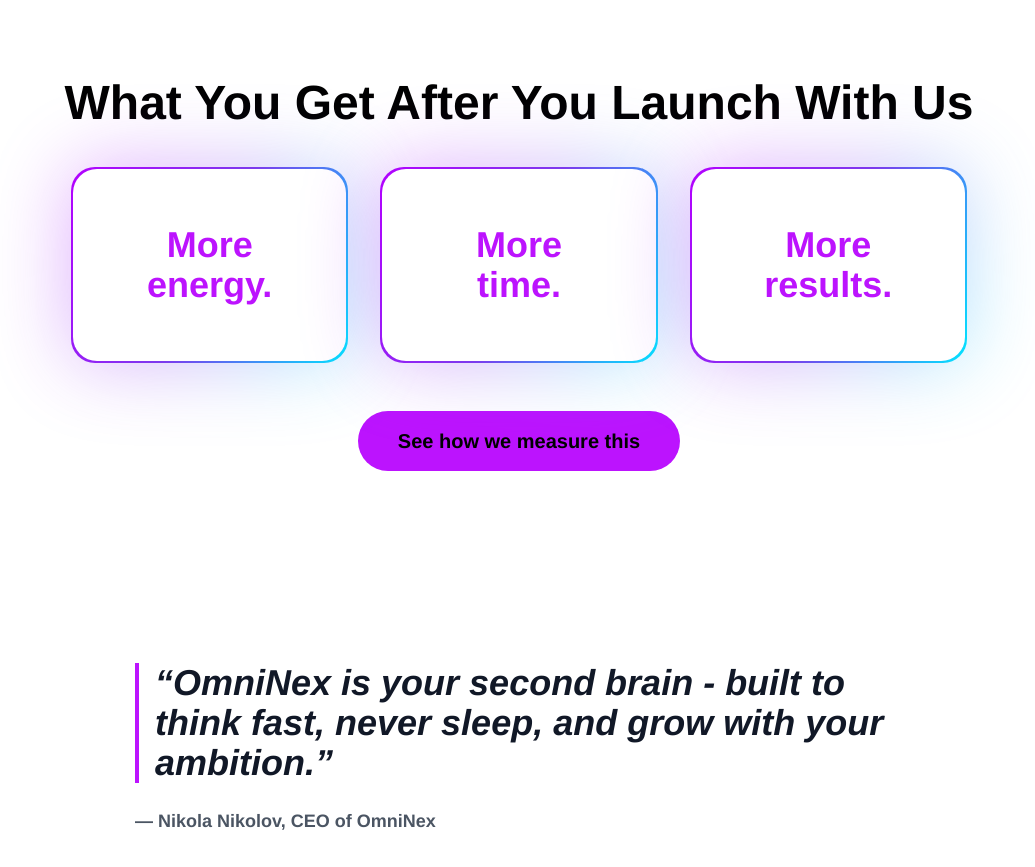
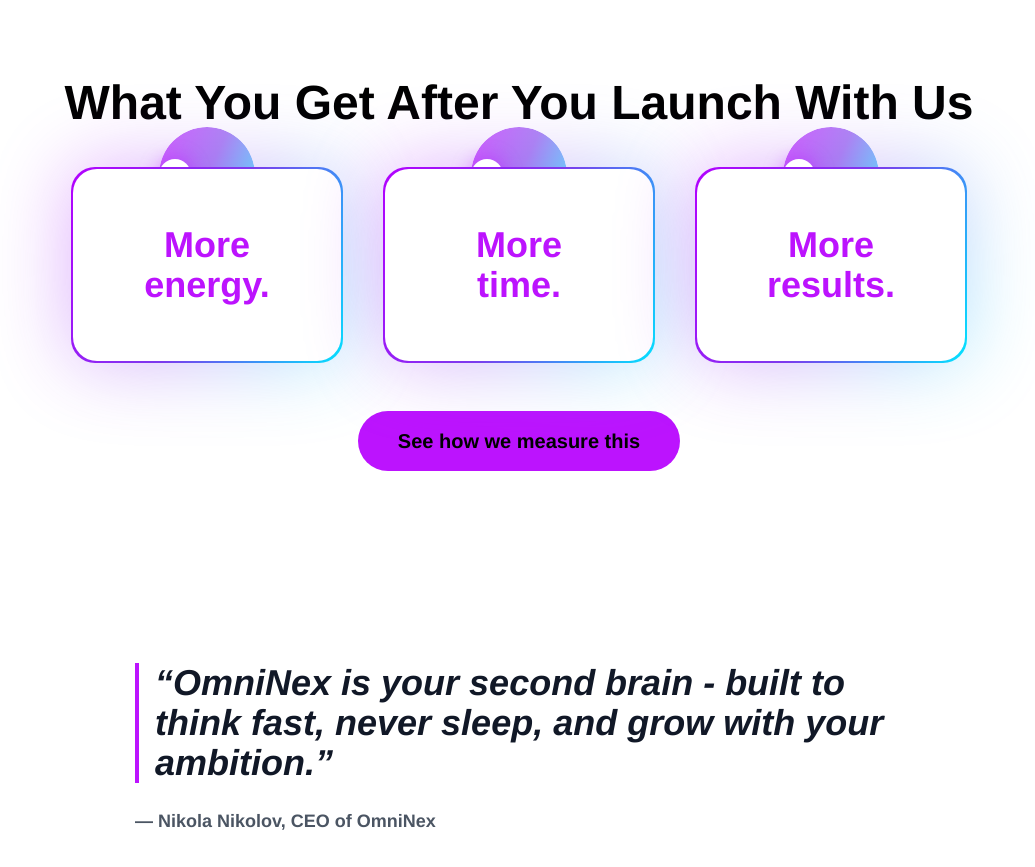
Before and after one commit to Kalcho8233/OmniNexAIWebsite, a Next.js app: page / in a window 1280 px wide. Shown: the part 3040-3907 px from the top of the page, without its empty margins (121-1156 px from the left). Built offline with nearby package versions, Linux system fonts and the light colour scheme.

Commit message:
Update StatsSection.jsx

```diff
--- a/components/StatsSection.jsx
+++ b/components/StatsSection.jsx
@@ -1,24 +1,63 @@
 // components/StatsSection.jsx
-import { motion } from 'framer-motion';
+import { motion, useAnimation } from 'framer-motion';
+import { FaBolt, FaClock, FaTrophy } from 'react-icons/fa';
 
 const items = [
-  { t1: 'More',  t2: 'energy.'  },
-  { t1: 'More',  t2: 'time.'    },
-  { t1: 'More',  t2: 'results.' },
+  { t1: 'More', t2: 'energy.', icon: <FaBolt /> },
+  { t1: 'More', t2: 'time.',   icon: <FaClock /> },
+  { t1: 'More', t2: 'results.',icon: <FaTrophy /> },
 ];
 
-function NeonCapsule({ t1, t2, delay = 0 }) {
+function OrbitCapsule({ t1, t2, icon, delay = 0 }) {
+  const orbit = useAnimation();
+
+  const startSlow = () =>
+    orbit.start({
+      rotate: 360,
+      transition: { repeat: Infinity, ease: 'linear', duration: 12 },
+    });
+
+  const startFast = () =>
+    orbit.start({
+      rotate: 360,
+      transition: { repeat: Infinity, ease: 'linear', duration: 6 },
+    });
+
   return (
-    <div className="relative" style={{ perspective: 1000 }}>
+    <div
+      className="relative"
+      style={{ perspective: 1000 }}
+      onMouseEnter={startFast}
+      onMouseLeave={startSlow}
+      onFocus={startFast}
+      onBlur={startSlow}
+    >
+      {/* орбитален ринг + икона */}
+      <div className="absolute -top-10 left-1/2 -translate-x-1/2 w-24 h-24 pointer-events-none">
+        {/* орбитален ринг (лекият градиент) */}
+        <div className="absolute inset-0 rounded-full border border-transparent [background:linear-gradient(115deg,#B300FF,#7C3AED,#00E5FF)_padding-box,linear-gradient(115deg,#B300FF,#7C3AED,#00E5FF)_border-box] bg-clip-padding [mask:linear-gradient(#000,#000)_content-box,linear-gradient(#000,#000)] [mask-composite:exclude] opacity-60" />
+        {/* въртящ се контейнер */}
+        <motion.div
+          className="absolute inset-0"
+          initial={{ rotate: 0 }}
+          animate={orbit}
+        >
+          {/* иконата стои вляво; контейнерът се върти = орбита */}
+          <div className="absolute left-0 top-1/2 -translate-y-1/2 w-8 h-8 rounded-full bg-white shadow-[0_0_18px_rgba(188,19,254,0.5)] flex items-center justify-center text-neonPurple">
+            <span className="text-sm">{icon}</span>
+          </div>
+        </motion.div>
+      </div>
+
+      {/* капсулата */}
       <motion.div
         initial={{ opacity: 0, y: 20, rotateX: 0, rotateY: 0 }}
         whileInView={{ opacity: 1, y: 0 }}
-        whileHover={{ y: -8, scale: 1.02, rotateX: 4, rotateY: -4 }}
+        whileHover={{ y: -10, scale: 1.02, rotateX: 3, rotateY: -3 }}
         transition={{ duration: 0.6, delay }}
         viewport={{ once: true }}
         className="relative p-[2px] rounded-3xl bg-[linear-gradient(115deg,#B300FF,#7C3AED,#00E5FF)]"
       >
-        {/* вътрешност */}
         <div className="rounded-3xl bg-white px-10 py-14 text-center">
           <div className="text-neonPurple text-3xl md:text-4xl font-extrabold leading-tight">
             <span className="block">{t1}</span>
@@ -26,7 +65,7 @@
           </div>
         </div>
 
-        {/* мек неонов „glow“ зад капсулата */}
+        {/* мек неонов “glow” зад капсулата */}
         <motion.div
           className="absolute inset-0 rounded-3xl -z-10 blur-2xl opacity-30 bg-[linear-gradient(115deg,#B300FF,#7C3AED,#00E5FF)]"
           animate={{ opacity: [0.25, 0.4, 0.25] }}
@@ -50,13 +89,13 @@
         What You Get After You Launch With Us
       </motion.h2>
 
-      <div className="max-w-4xl mx-auto grid grid-cols-1 md:grid-cols-3 gap-8">
+      <div className="max-w-4xl mx-auto grid grid-cols-1 md:grid-cols-3 gap-10">
         {items.map((it, i) => (
-          <NeonCapsule key={i} {...it} delay={i * 0.06} />
+          <OrbitCapsule key={i} {...it} delay={i * 0.06} />
         ))}
       </div>
 
-      {/* CTA – остава твоят по-голям стил */}
+      {/* CTA – твоят по-голям стил */}
       <div className="mt-12">
         <a
           href="/about#results"
```
